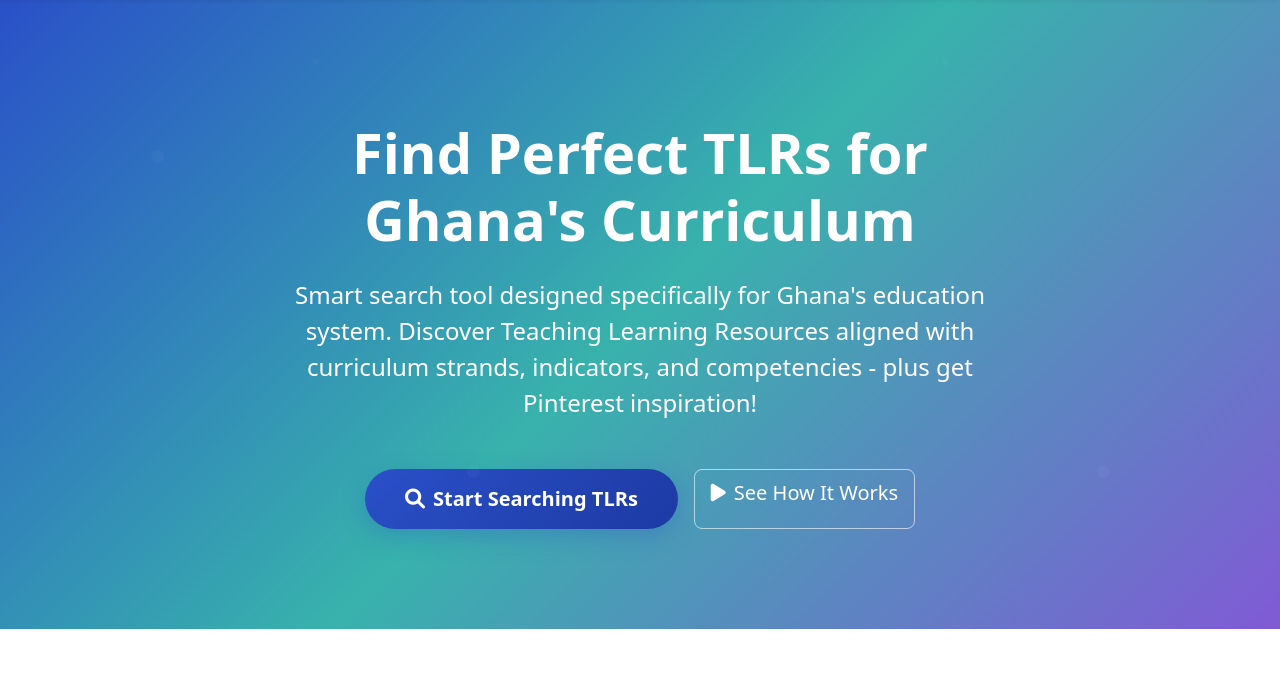
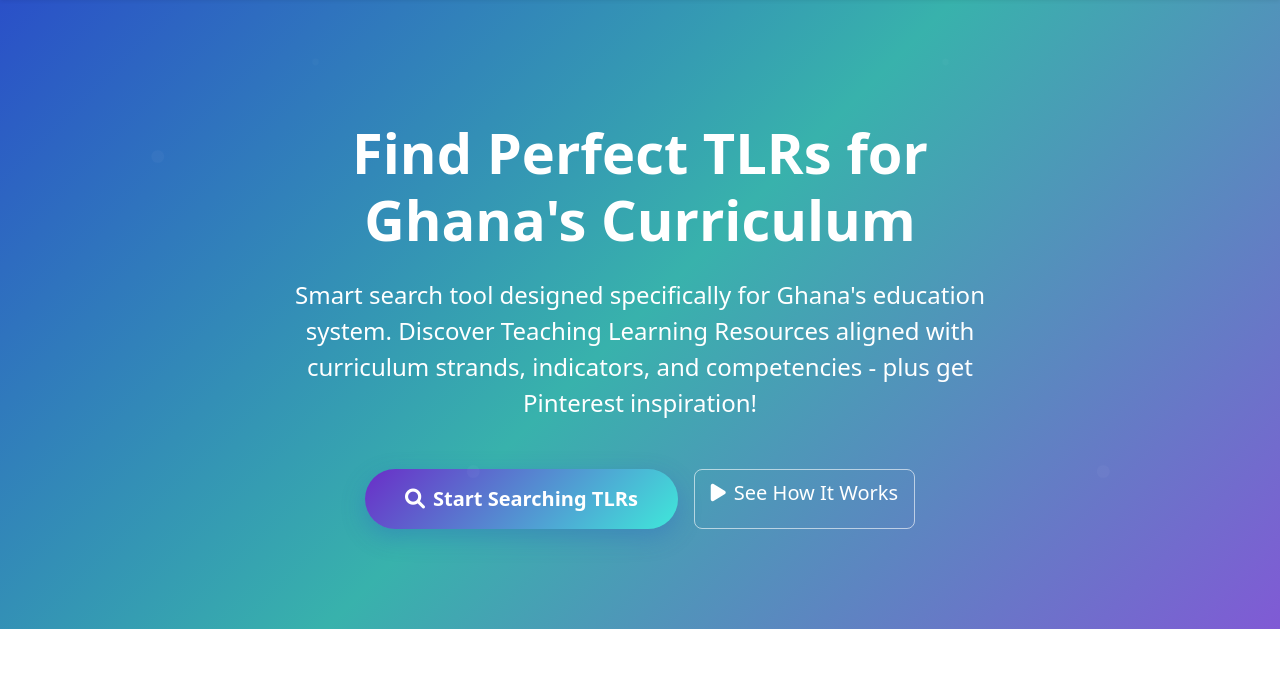
Before and after one commit to ChantelleAA/tlr_app, a Django app: page / in a window 1280 px wide. Shown: the part 62-736 px from the top of the page. Run offline with Django 5.2, Linux system fonts and the light colour scheme; some libraries are stand-ins or nearby versions.

Commit message:
change colour of home

```diff
--- a/tlr_helper/suggestor/templates/welcome.html
+++ b/tlr_helper/suggestor/templates/welcome.html
@@ -111,7 +111,7 @@
         }
 
         .btn-cta {
-            background: linear-gradient(135deg, #2A50C8 0%, #1d3aa3 100%);
+            background: linear-gradient(135deg, #6a2ec8 0%, #3fe8da 100%);
             border: none;
             padding: 15px 40px;
             font-weight: bold;
```
